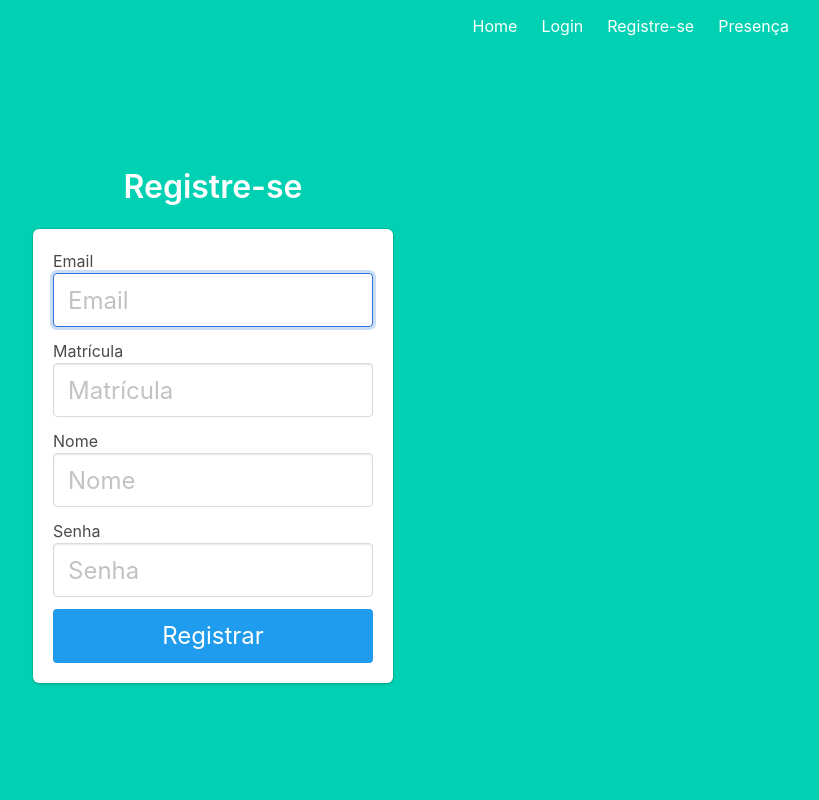
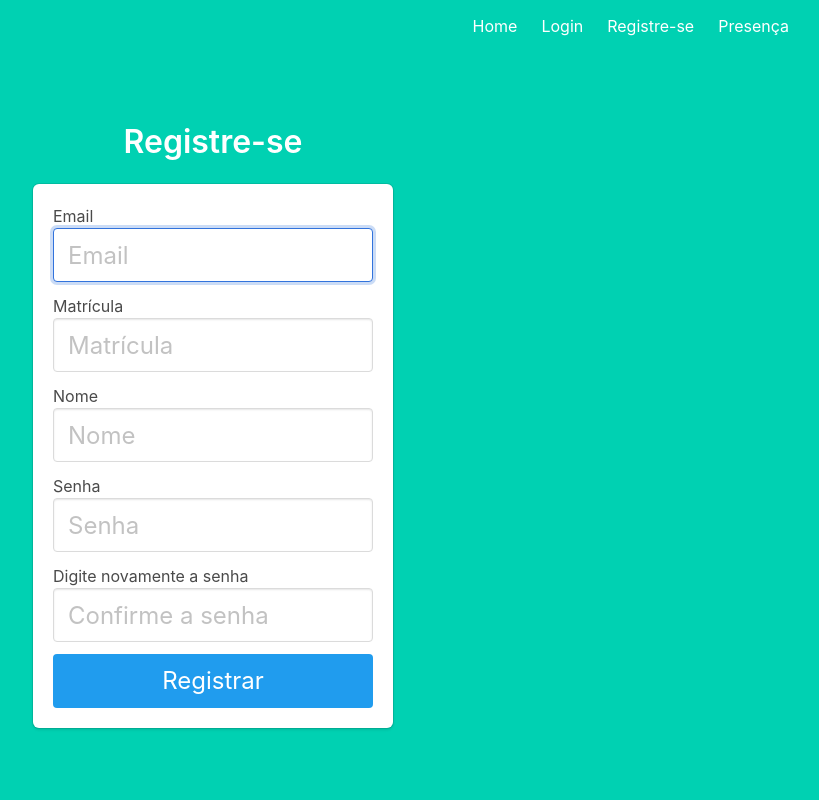
Before and after one commit to cadevu/attendance, a Flask app: page /signup in a window 1280 px wide. Shown: the whole page, without its empty margins (427-1246 px from the left). Run offline with Flask 3, Linux system fonts and the light colour scheme.

Commit message:
feat: interactive navbar and confirm psw

```diff
--- a/app/templates/aulas/codigo_aula.html
+++ b/app/templates/aulas/codigo_aula.html
@@ -5,6 +5,7 @@
   Código : {{codigo}}
 </h1>
 <form method="POST" action="">
-<button class="button is-block is-info is-large is-fullwidth">Encerrar chamada</button>
+
+<button class="button is-info is-primary">Encerrar chamada</button>
 </form>
 {% endblock %}
--- a/app/templates/auth/login.html
+++ b/app/templates/auth/login.html
@@ -18,14 +18,14 @@
             <div class="field">
                 <div class="control">
                     Matrícula
-                    <input class="input is-large" type="text" name="matricula" placeholder="Matricula" maxlenght = "9">
+                    <input class="input is-large" type="text" name="matricula" placeholder="Matricula" maxlenght = "9" required>
                 </div>
             </div>
 
             <div class="field">
                 <div class="control">
                     Senha
-                    <input class="input is-large" type="password" name="password" placeholder="Senha">
+                    <input class="input is-large" type="password" name="password" placeholder="Senha" required>
                 </div>
             </div>
             <div class="field">
--- a/app/templates/auth/signup.html
+++ b/app/templates/auth/signup.html
@@ -1,6 +1,20 @@
 {% extends "base.html" %}
 
 {% block content %}
+
+<script>
+    function validatePsw(){
+        var password = document.getElementsByName("password")[0].value;
+        var confirPassword = document.getElementsByName("confirm-password")[0].value;
+        if (password !== confirPassword){
+            alert("AS SENHAS NÃO BATEM.")
+            return false;
+        }
+        return true;
+
+    }
+</script>
+
 <div class="column is-4 is-offset-4">
     <h3 class="title">Registre-se</h3>
     <div class="box">
@@ -11,33 +25,40 @@
                 </div>
                 {% endif%}
                 {% endwith %}
-                <form method="POST" action="/signup">
+                <form method="POST" action="/signup" onsubmit="return validatePsw()">
             <div class="field">
                 <div class="control">
                     Email
-                    <input class="input is-large" type="email" name="email" placeholder="Email" autofocus="">
+                    <input class="input is-large" type="email" name="email" placeholder="Email" autofocus="" required>
                 </div>
             </div>
             <div class="field">
                 <div class="control">
                     Matrícula
-                    <input class="input is-large" type="text" name="matricula" placeholder="Matrícula" maxlength="9">
+                    <input class="input is-large" type="text" name="matricula" placeholder="Matrícula" maxlength="9" required>
                 </div>
             </div>
 
             <div class="field">
                 <div class="control">
                     Nome
-                    <input class="input is-large" type="text" name="nome" placeholder="Nome" autofocus="">
+                    <input class="input is-large" type="text" name="nome" placeholder="Nome" autofocus="" required>
                 </div>
             </div>
 
             <div class="field">
                 <div class="control">
                     Senha
-                    <input class="input is-large" type="password" name="password" placeholder="Senha">
+                    <input class="input is-large" type="password" name="password" placeholder="Senha" required >
                 </div>
             </div>
+            <div class="field">
+                <div class="control">
+                    Digite novamente a senha
+                    <input class="input is-large" type="password" name="confirm-password" placeholder="Confirme a senha" required >
+                </div>
+            </div>
+
 
             <button class="button is-block is-info is-large is-fullwidth">Registrar</button>
         </form>
--- a/app/templates/base.html
+++ b/app/templates/base.html
@@ -15,7 +15,7 @@
         <div class="hero-head">
             <nav class="navbar">
                 <div class="container">
-                    <div id="navbarMenuHeroA" class="navbar-menu">
+                    <div id="navbarMenuHeroA" class="navbar-menu is-active">
                         <div class="navbar-end">
                             {% if not current_user.is_authenticated %}
                             <a href="{{ url_for('main.index') }}" class="navbar-item">
```
Also changed, not shown: app/templates/aulas/new.html (+3 -4 lines), app/templates/aulas/show.html (+9 -9 lines).
